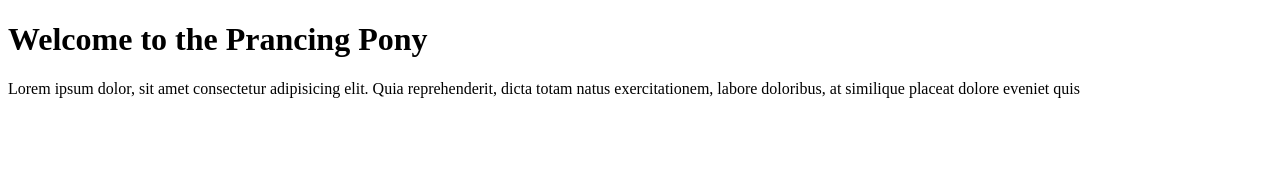
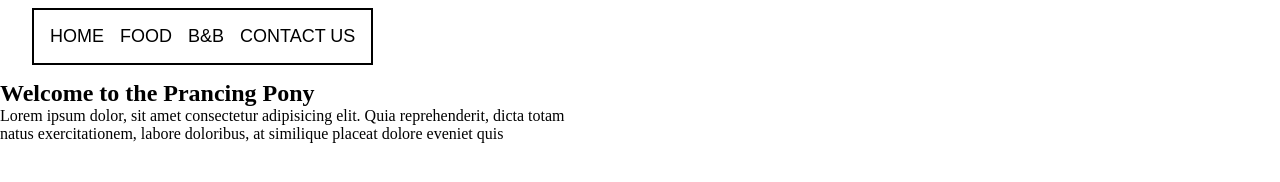
Before and after one commit to TeamGitter/ThePrancingPony, a plain HTML site: page index.html in a window 1280 px wide. Drawn offline with Linux system fonts and the light colour scheme.

Commit message:
created a desktop navbar

```diff
--- a/index.html
+++ b/index.html
@@ -1,17 +1,31 @@
 <!DOCTYPE html>
 <html lang="en">
   <head>
-    <meta charset="UTF-8">
-    <meta http-equiv="X-UA-Compatible" content="IE=edge">
-    <meta name="viewport" content="width=device-width, initial-scale=1.0">
+    <meta charset="UTF-8" />
+    <meta http-equiv="X-UA-Compatible" content="IE=edge" />
+    <meta name="viewport" content="width=device-width, initial-scale=1.0" />
+    <link rel="stylesheet" href="style.css" />
     <title>The Prancing Pony</title>
   </head>
   <body>
-    <h1>Welcome to the Prancing Pony</h1>
-    <p>
-      Lorem ipsum dolor, sit amet consectetur adipisicing elit. Quia
-      reprehenderit, dicta totam natus exercitationem, labore doloribus, at
-      similique placeat dolore eveniet quis
-    </p>
+    <nav>
+      <ul id="navigation">
+        <li class="menu-items"><a href="">Home</a></li>
+        <li class="menu-items"><a href="">Food</a></li>
+        <li class="menu-items"><a href="">B&B</a></li>
+        <li class="menu-items"><a href="">Contact us</a></li>
+      </ul>
+    </nav>
+
+    <article id="welcome-and-paragraph">
+      <h1>Welcome to the Prancing Pony</h1>
+      <p id="welcome-paragraph">
+        Lorem ipsum dolor, sit amet consectetur adipisicing elit. Quia
+        reprehenderit, dicta totam natus exercitationem, labore doloribus, at
+        similique placeat dolore eveniet quis
+      </p>
+    </article>
+
+    <script src="index.js"></script>
   </body>
 </html>
--- /dev/null
+++ b/style.css
@@ -0,0 +1,50 @@
+* {
+  margin: 0;
+  padding: 0;
+  box-sizing: border-box;
+}
+
+#navigation {
+  list-style-type: none;
+  display: flex;
+  position: fixed;
+  margin-top: 0.5em;
+  margin-left: 2em;
+  top: 0;
+  border: 2px solid black;
+  padding: 1em;
+}
+
+.menu-items {
+  padding-left: 1em;
+  transition: all 0.2s ease-in-out;
+}
+
+.menu-items:first-child {
+  padding-left: 0;
+}
+
+a {
+  font-size: 1.125em;
+  text-decoration: none;
+  text-transform: uppercase;
+  color: black;
+  transition: 0.3s;
+  font-family: fantasy;
+}
+
+a:hover {
+  color: #879951;
+}
+
+li:hover {
+  transform: scale(0.95);
+}
+
+#welcome-and-paragraph {
+  margin-top: 5em;
+}
+
+#welcome-paragraph {
+  max-width: 75ch;
+}
```
